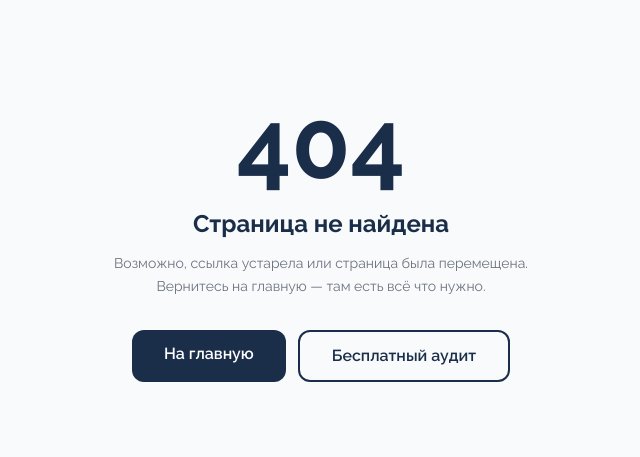
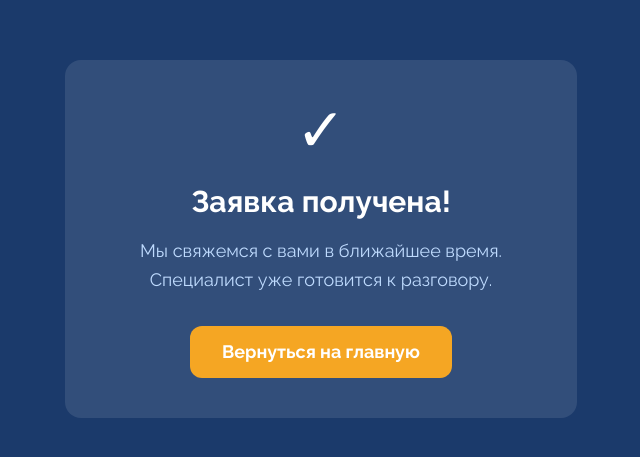
Before and after one commit to yuraz777/sellershelp, a Next.js app: page /thank-you in a window 1280 px wide. Before the commit this address had no page. Shown: the part 161-618 px from the top of the page, without its empty margins (319-959 px from the left). Built offline with nearby package versions, Linux system fonts and the light colour scheme.

Commit message:
feat: add thank-you page

```diff
--- /dev/null
+++ b/app/thank-you/page.tsx
@@ -0,0 +1,27 @@
+import Link from 'next/link'
+import type { Metadata } from 'next'
+
+export const metadata: Metadata = {
+  title: 'Спасибо за заявку — SellersHelp',
+  description: 'Мы получили вашу заявку и свяжемся с вами в ближайшее время.',
+}
+
+export default function ThankYou() {
+  return (
+    <main className="min-h-screen bg-navy flex items-center justify-center px-4">
+      <div className="max-w-lg w-full bg-white/10 rounded-2xl p-10 text-white text-center">
+        <div className="text-6xl mb-6">✓</div>
+        <h1 className="text-3xl font-bold mb-4">Заявка получена!</h1>
+        <p className="text-blue-200 text-lg mb-8 leading-relaxed">
+          Мы свяжемся с вами в ближайшее время. Специалист уже готовится к разговору.
+        </p>
+        <Link
+          href="/"
+          className="inline-block bg-amber text-white font-bold py-3 px-8 rounded-xl text-lg hover:bg-amber-hover transition-colors"
+        >
+          Вернуться на главную
+        </Link>
+      </div>
+    </main>
+  )
+}
```
